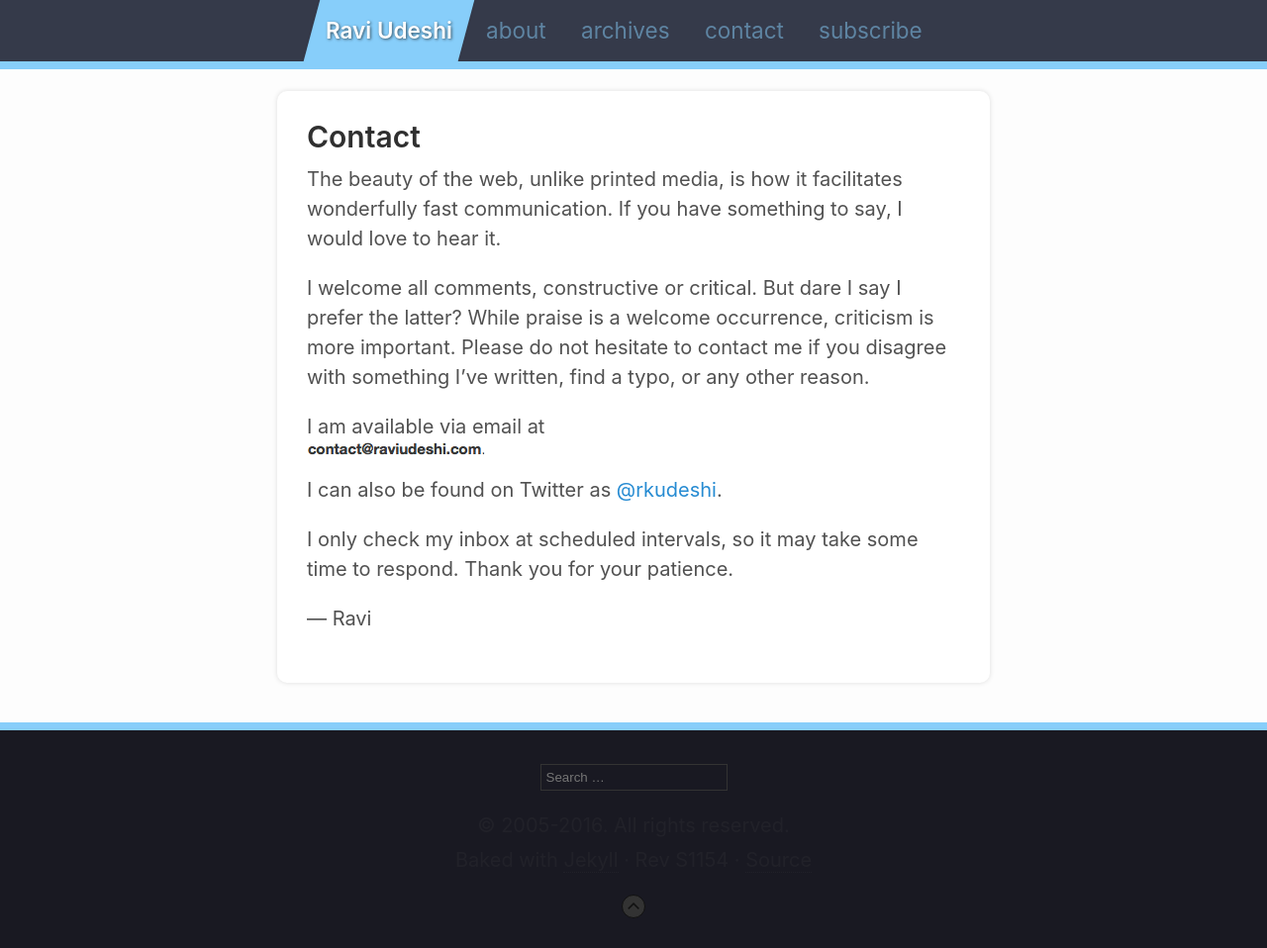
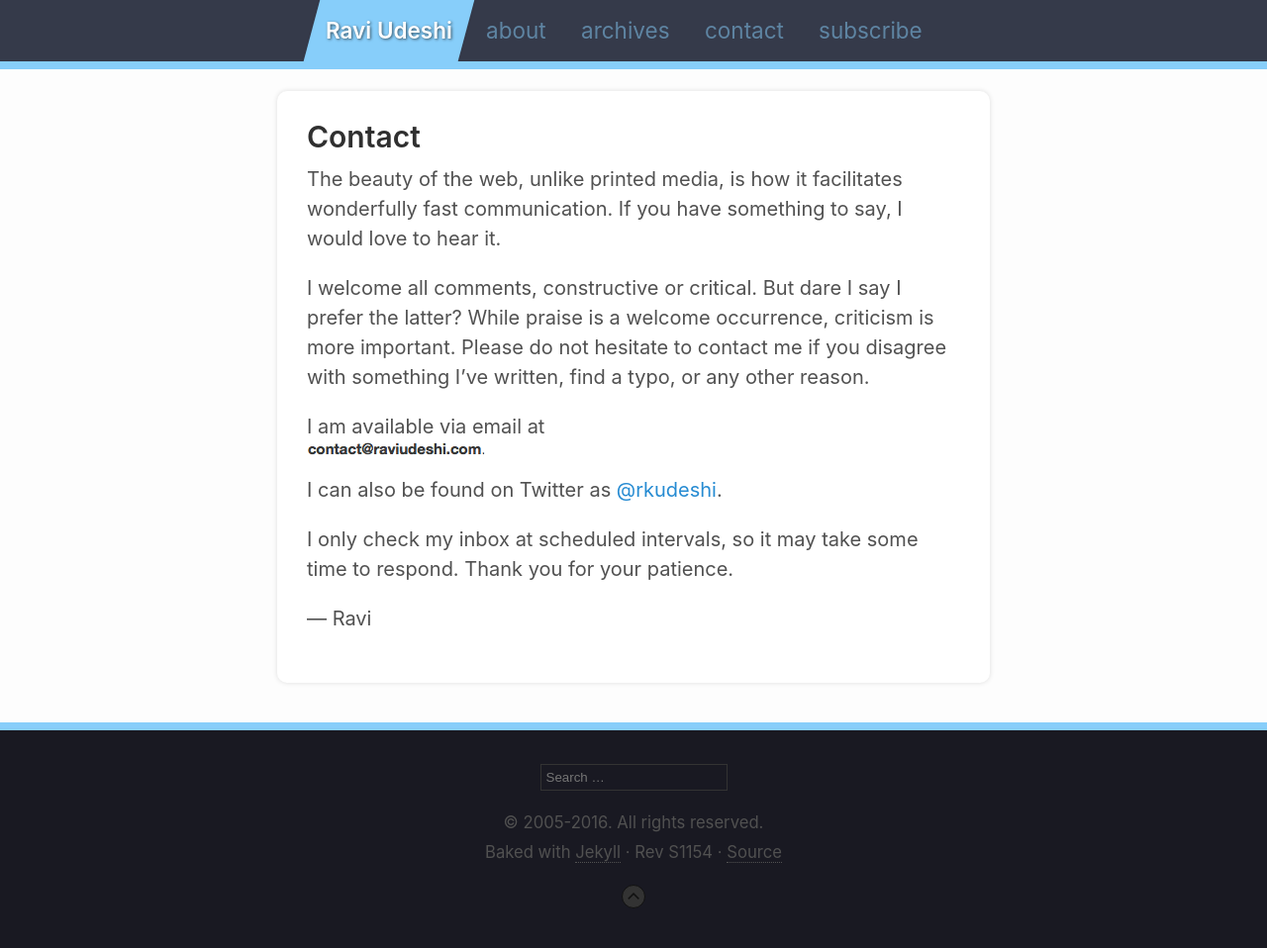
Before and after one commit to rkudeshi/rkudeshi.github.io, a Jekyll site: the page built from 3-contact.md, in a window 1280 px wide. Shown: the whole page at 99% size. Built offline with Jekyll 4.4.1, drawn with Linux system fonts in a browser that asks for light colours.

Commit message:
Remove old conflicting code

```diff
--- a/_sass/_RAVI.scss
+++ b/_sass/_RAVI.scss
@@ -134,9 +134,6 @@ html, body {
     /* border-image: linear-gradient(to right, pink, lightskyblue, pink) 1; */
 }
 
-.footer-meta {
-    opacity: 0.15;
-}
 
 
 
@@ -157,7 +154,7 @@ html, body {
     margin: 0.25rem;
 }
 .footer-meta {
-    text-size: smaller;
+    font-size: smaller;
     margin: 1rem;
 }
 .jump-to-top a {
```
